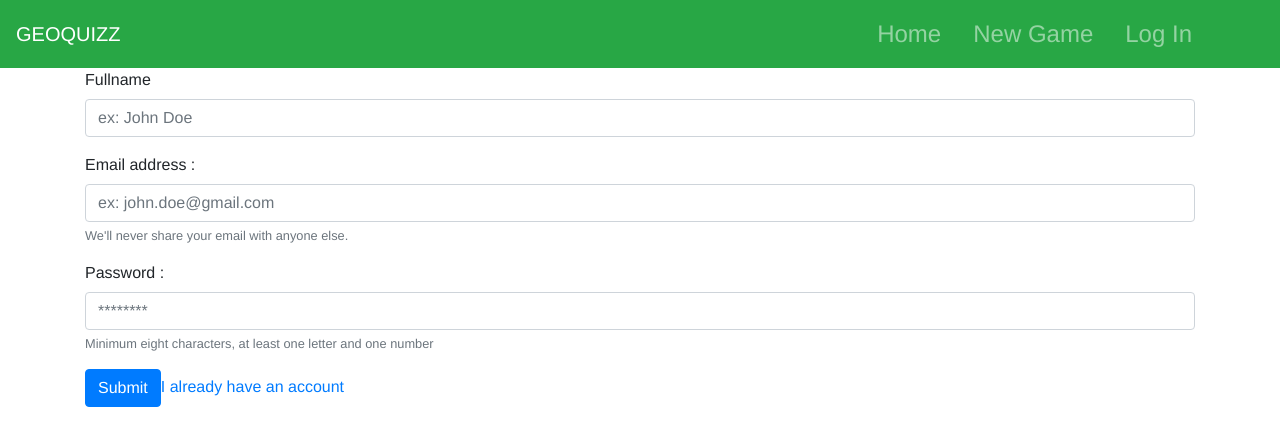
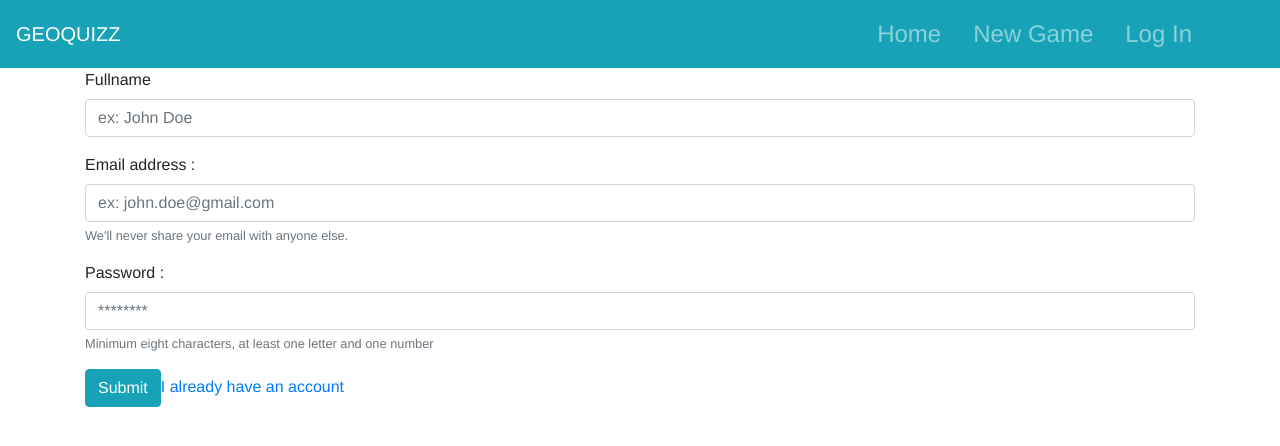
Before and after one commit to Quinou-kun/GeoQuizzApp, a Vue app: page /#/register in a window 1280 px wide. Shown: the top 446 px of the page. Built offline with nearby package versions, Linux system fonts and the light colour scheme.

Commit message:
Change pattern for email and password for log in and register

```diff
--- a/src/components/Navbar.vue
+++ b/src/components/Navbar.vue
@@ -1,6 +1,6 @@
 <template>
   <div>
-      <b-navbar class="geoquizz-navbar" toggleable="md" type="dark" variant="success">
+      <b-navbar class="geoquizz-navbar" toggleable="md" type="dark" variant="info">
           <b-navbar-toggle target="nav_collapse"></b-navbar-toggle>
           <b-navbar-brand href="#">GEOQUIZZ</b-navbar-brand>
           <b-collapse is-nav id="nav_collapse">
--- a/src/components/Register.vue
+++ b/src/components/Register.vue
@@ -1,9 +1,9 @@
 <template>
     <div>
         <b-container>
-            <b-form @submit="signin()">
+            <b-form @submit="register()">
                 <b-form-group label="Fullname">
-                    <b-form-input type="email" required placeholder="ex: John Doe"></b-form-input>
+                    <b-form-input type="text" required placeholder="ex: John Doe"></b-form-input>
                 </b-form-group>
                 <b-form-group label="Email address :"  description="We'll never share your email with anyone else.">
                     <b-form-input pattern="[a-z0-9._%+-]+@[a-z0-9.-]+\.[a-z]{2,3}$" type="email" required placeholder="ex: john.doe@gmail.com"></b-form-input>
@@ -12,7 +12,7 @@
                     <b-form-input pattern="^(?=.*[A-Za-z])(?=.*\d)[A-Za-z\d]{8,}$" type="password" required placeholder="********">
                     </b-form-input>
                 </b-form-group>
-                <b-button type="submit" variant="primary">Submit</b-button>
+                <b-button type="submit" variant="info">Submit</b-button>
                 <b-link to="/signin">I already have an account</b-link>
             </b-form>
         </b-container>
--- a/src/components/Signin.vue
+++ b/src/components/Signin.vue
@@ -9,7 +9,7 @@
                     <b-form-input pattern="^(?=.*[A-Za-z])(?=.*\d)[A-Za-z\d]{8,}$" id="exampleInput2" type="password" required placeholder="********">
                     </b-form-input>
                 </b-form-group>
-                <b-button type="submit" variant="primary">Submit</b-button>
+                <b-button type="submit" variant="info">Submit</b-button>
                 <b-link to="/register">I have not account yet</b-link>
             </b-form>
         </b-container>
```
